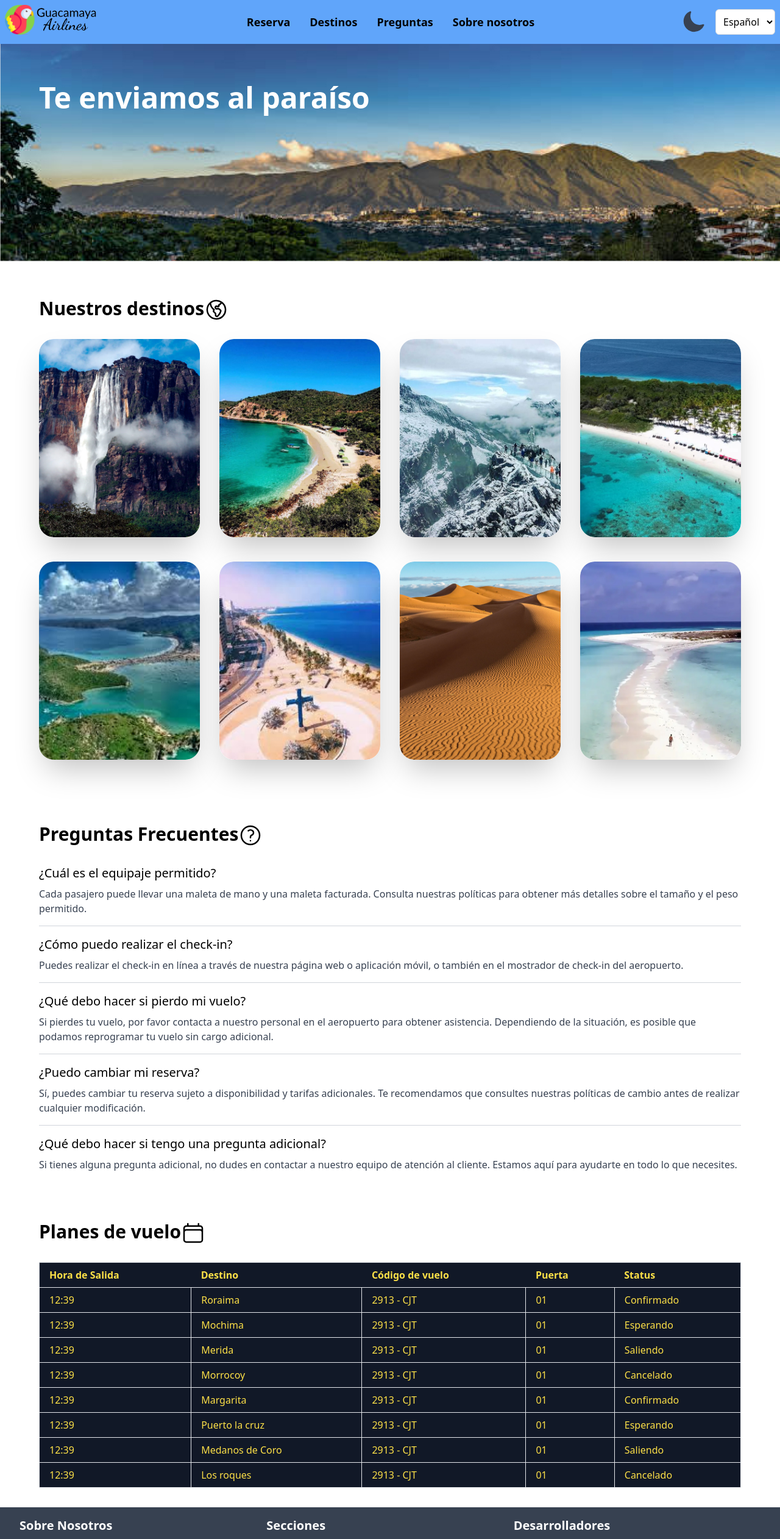
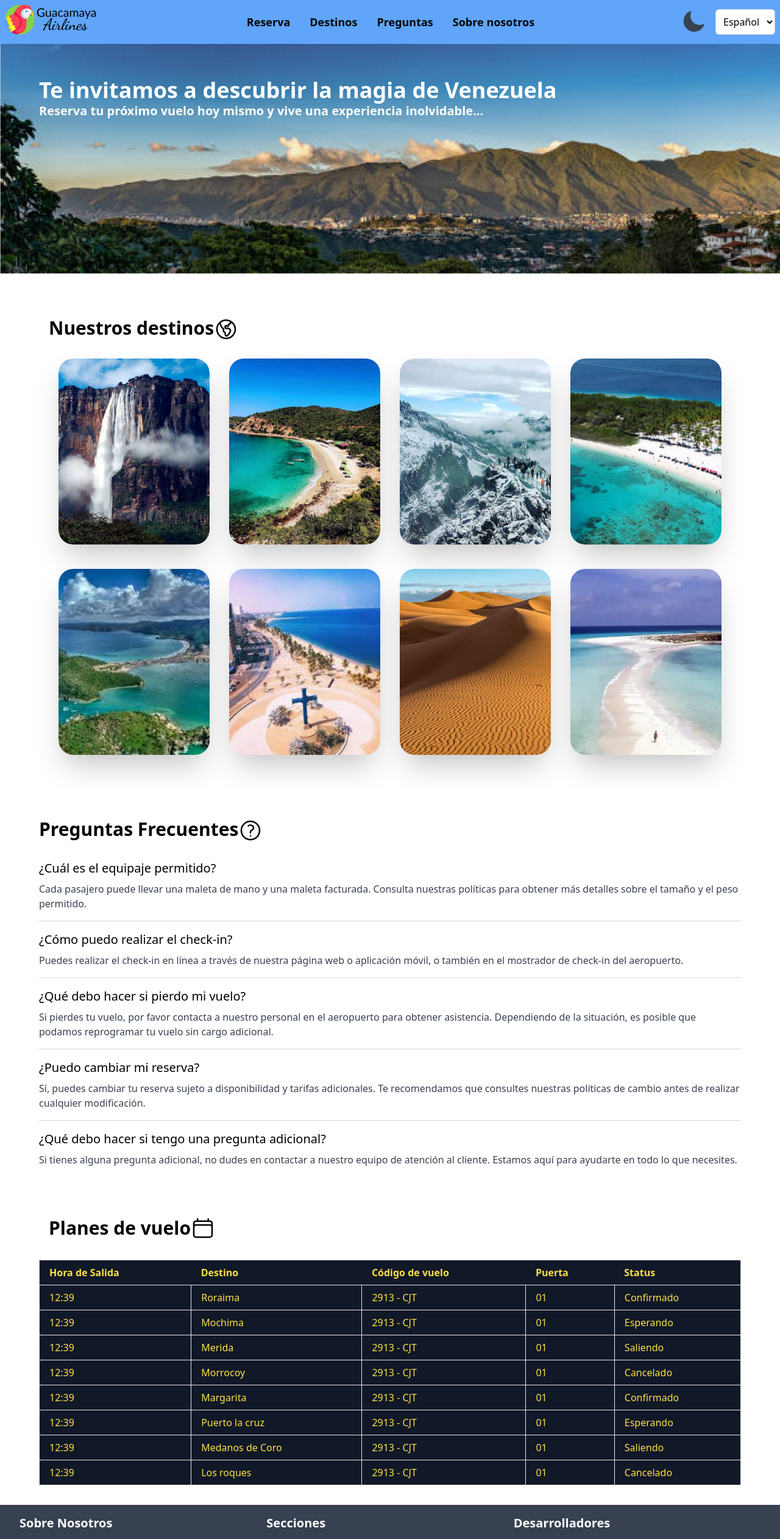
Before and after one commit to CarlosArgelio/guacamaya-airlines, a React (Vite) app in the folder frontend/: page / in a window 1280 px wide. Shown: the top 2524 px of the page at 61% size. Built offline with nearby package versions, Linux system fonts and the light colour scheme; no server answers.

Commit message:
refactor:add responsive to Flight Plans, FAQs and Banner

```diff
--- a/frontend/src/components/Banner.jsx
+++ b/frontend/src/components/Banner.jsx
@@ -3,12 +3,11 @@ import { Avila } from "../assets";
 
 function Banner() {
   return (
-    <div className="relative  bg-center h-48 md:h-96">
-      <img src={Avila} alt="" className="relative  bg-center w-full h-48 md:h-96" />
-      <div className="absolute left-0 top-0  flex justify-start items-center">
-
-        <h1 className="text-white text-3xl md:text-5xl font-bold text-center m-16">Te enviamos al paraíso</h1>
-
+     <div className="relative bg-center h-48 md:h-96 mb-8">
+      <img src={Avila} alt="" className="absolute inset-0 w-full h-full object-cover" />
+      <div className="absolute inset-0 flex flex-col justify-start items-start">
+        <h1 className="text-white text-sm md:text-4xl font-bold text-center mt-4 md:mt-14 md:ml-16 ml-4">Te invitamos a descubrir la magia de Venezuela</h1>
+        <p className="text-white text-xs md:text-xl font-semibold text-center md:ml-16 ml-4">Reserva tu próximo vuelo hoy mismo y vive una experiencia inolvidable...</p>
       </div>
     </div>
   );
--- a/frontend/src/components/FAQS.jsx
+++ b/frontend/src/components/FAQS.jsx
@@ -3,10 +3,10 @@ import { QuestionMarkCircleIcon } from "@heroicons/react/24/outline";
 
 function Faqs() {
   return (
-    <div className="max-w-6xl mx-auto py-8">
+    <div className="max-w-6xl mx-auto py-8 " >
        <div className="flex">
 
-      <h2 className="text-3xl font-semibold mb-4">Preguntas Frecuentes</h2>
+      <h2 className="text-3xl font-semibold mb-4 mb:ml-4">Preguntas Frecuentes</h2>
       <QuestionMarkCircleIcon className="w-10 h-10 "></QuestionMarkCircleIcon>
        </div>
 
--- a/frontend/src/components/FlightPlans.jsx
+++ b/frontend/src/components/FlightPlans.jsx
@@ -2,14 +2,14 @@ import { CalendarIcon } from "@heroicons/react/24/outline";
 
 function Table() {
     return (
-      <div className="container max-w-6xl mx-auto py-8 ">
-        <div className="flex">
+      <div className="container max-w-6xl mx-auto py-8">
 
-          <h1 className="text-3xl font-semibold mb-8">Planes de vuelo</h1>
-
-          <CalendarIcon className="w-10 h-10 "></CalendarIcon>
-        </div>
-        <table className="table-auto w-full border-collapse border border-gray-300">
+      <div className="flex items-center mb-8  ml-4 mb:mr-4">
+        <h1 className="text-3xl font-semibold">Planes de vuelo</h1>
+        <CalendarIcon className="w-10 h-10" />
+      </div>
+      <div className="overflow-x-auto">
+        <table className="w-full table-auto border-collapse border border-gray-300">
           <thead>
             <tr className="bg-gray-900 text-yellow-300">
               <th className="px-4 py-2 text-left">Hora de Salida</th>
@@ -20,9 +20,7 @@ function Table() {
             </tr>
           </thead>
           <tbody>
-            {
-              FlightPlans.map(flightPlan => (
-
+            {FlightPlans.map((flightPlan) => (
               <tr key={flightPlan.id} className="bg-gray-900 text-yellow-300">
                 <td className="border px-4 py-2">{flightPlan.leave}</td>
                 <td className="border px-4 py-2">{flightPlan.destination}</td>
@@ -30,12 +28,11 @@ function Table() {
                 <td className="border px-4 py-2">{flightPlan.door}</td>
                 <td className="border px-4 py-2">{flightPlan.status}</td>
               </tr>
-              ))
-            }
-
+            ))}
           </tbody>
         </table>
       </div>
+    </div>
     );
   }
 
--- a/frontend/src/components/OurPlaces.jsx
+++ b/frontend/src/components/OurPlaces.jsx
@@ -29,13 +29,13 @@ function Card({ imageSrc, title, description }) {
 
 function OurPlaces() {
   return (
-    <div className="container max-w-6xl mx-auto py-8">
+    <div className="container max-w-6xl mx-auto py-8  ">
         <div className="flex">
 
-      <h1 className="text-3xl font-semibold mb-8">Nuestros destinos</h1>
+      <h1 className="text-3xl font-semibold mb-8 ml-4">Nuestros destinos</h1>
       <GlobeAmericasIcon className="w-10 h-10"></GlobeAmericasIcon>
         </div>
-      <div className="flex flex-wrap -mx-4 justify-center">
+      <div className="flex flex-wrap mx-4 justify-center">
         {cards.map((card, index) => (
           <Card
             key={index}
```
